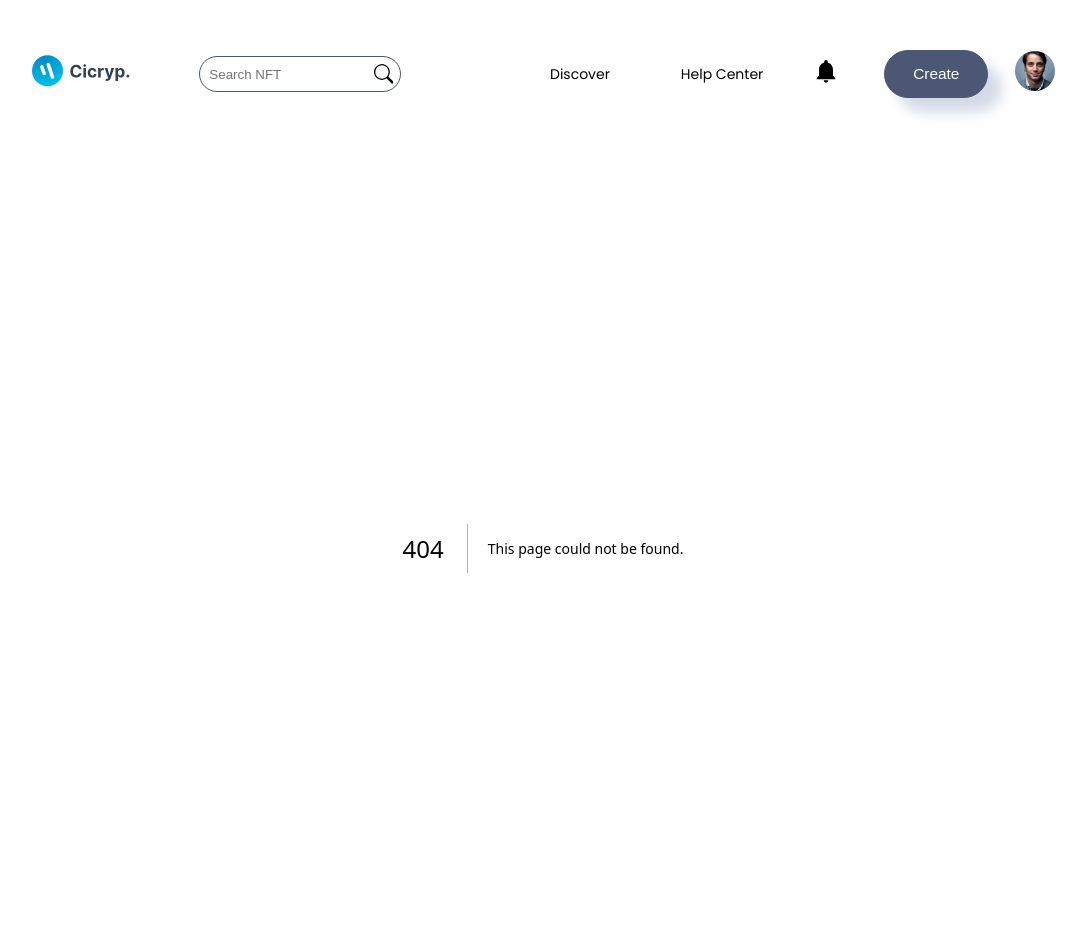
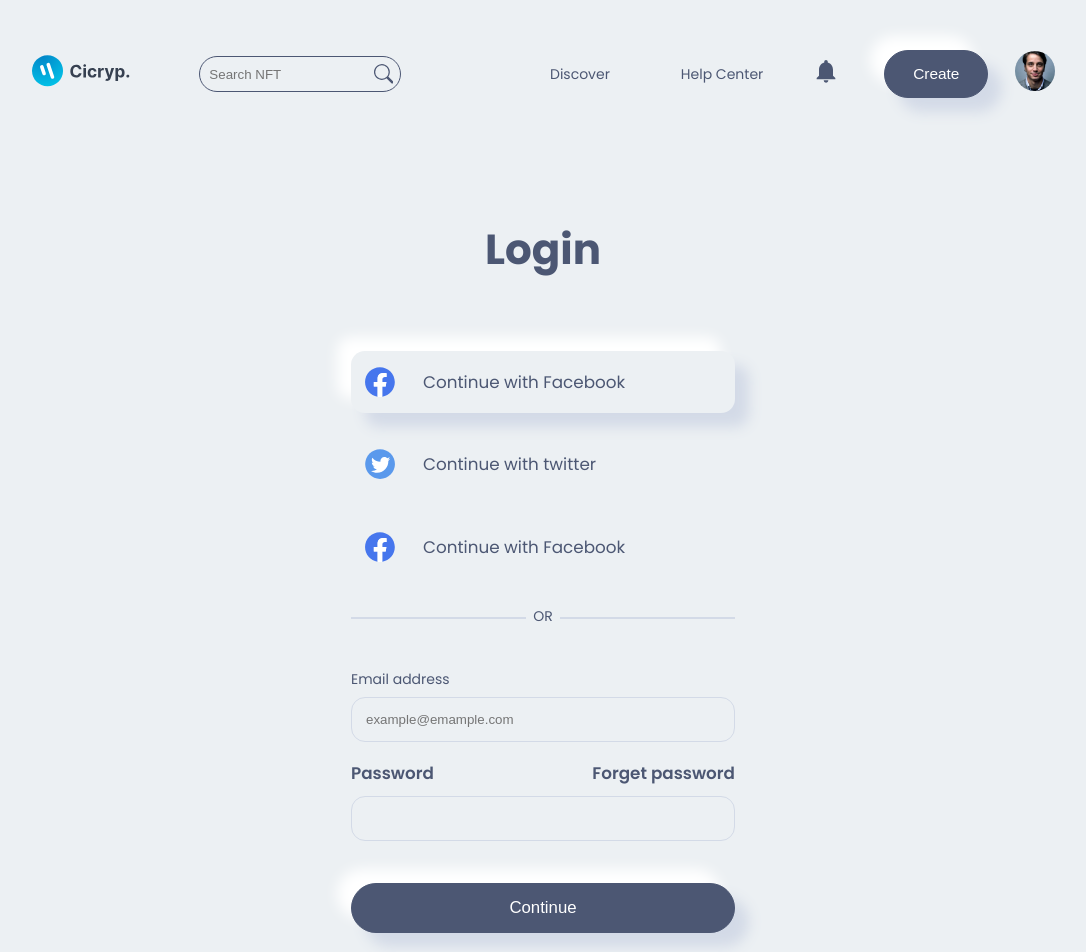
Before and after one commit to Chintanvck/nft-marketplace, a Next.js app: page /login in a window 1280 px wide. Before the commit this address had no page. Shown: the top 952 px of the page, without its empty margins (97-1183 px from the left). Built offline with nearby package versions, Linux system fonts and the light colour scheme.

Commit message:
27. Login and signup page structure + CSS ✅

```diff
--- a/src/component/NavBar/HelpCenter/HelpCenter.jsx
+++ b/src/component/NavBar/HelpCenter/HelpCenter.jsx
@@ -16,11 +16,11 @@
     },
     {
       name: "Sign Up",
-      link: "sign-up",
+      link: "signUp",
     },
     {
-      name: "Sign In",
-      link: "sign-in",
+      name: "Log In",
+      link: "login",
     },
     {
       name: "Subscription",
--- /dev/null
+++ b/src/loginAndSignUp/loginAndSignUp.jsx
@@ -0,0 +1,81 @@
+import React from 'react'
+import Style from "./loginAndSignUp.module.css"
+
+import { useState } from 'react'
+import Image from 'next/image'
+import images from "../img"
+import { Button } from '@/component/componentsindex'
+
+const loginAndSignUp = () => {
+
+    const [activeBtn, setActiveBtn] = useState(1);
+
+  const socialImage = [
+    {
+      social: images.facebook,
+      name: "Continue with Facebook",
+    },
+    {
+      social: images.twitter,
+      name: "Continue with twitter",
+    },
+    {
+      social: images.facebook,
+      name: "Continue with Facebook",
+    },
+  ];
+
+  return (
+    <div className={Style.user}>
+      <div className={Style.user_box}>
+        <div className={Style.user_box_social}>
+          {socialImage.map((el, i) => (
+            <div
+              key={i + 1}
+              onClick={() => setActiveBtn(i + 1)}
+              className={`${Style.user_box_social_item} ${
+                activeBtn == i + 1 ? Style.active : ""
+              }`}
+            >
+              <Image
+                src={el.social}
+                alt={el.name}
+                width={30}
+                height={30}
+                className={Style.user_box_social_item_img}
+              />
+              <p>
+                <span>{el.name}</span>
+              </p>
+            </div>
+          ))}
+        </div>
+        <p className={Style.user_box_or}>OR</p>
+
+        <div className={Style.user_box_input}>
+          <div className={Style.user_box_input_box}>
+            <label htmlFor="email">Email address</label>
+            <input type="email" placeholder="example@emample.com" />
+          </div>
+
+          <div className={Style.user_box_input_box}>
+            <label
+              htmlFor="password"
+              className={Style.user_box_input_box_label}
+            >
+              <p>Password</p>
+              <p>
+                <a href="#">Forget password</a>
+              </p>
+            </label>
+            <input type="password" />
+          </div>
+        </div>
+
+        <Button btnName="Continue" classStyle={Style.button} />
+      </div>
+    </div>
+  )
+}
+
+export default loginAndSignUp
--- /dev/null
+++ b/src/loginAndSignUp/loginAndSignUp.module.css
@@ -0,0 +1,85 @@
+.user_box_social_item{
+    display: flex;
+    align-items: center;
+    gap: 2rem;
+    margin-top: 1.5rem;
+    border: 2px solid var(--shadow-dar-color);
+    padding: 1rem;
+    border-radius: 1rem;
+    font-size: 1.2rem;
+    line-height: 0;
+    cursor: pointer;
+    transition: all .3s ease-in;
+}
+
+.active{
+    box-shadow: var(--box-shadow);
+}
+
+.user_box_social_item:hover{
+    box-shadow: var(--box-shadow);
+}
+
+.user_box_or{
+    text-align: center;
+    margin-top: 2rem;
+    position: relative;
+}
+.user_box_or::before{
+    content: "";
+    width: 45%;
+    border: 1px solid var(--shadow-dark-color);
+    left: 0;
+    top: .8rem;
+    position: absolute;
+}
+.user_box_or::after{
+    content: "";
+    width: 45%;
+    border: 1px solid var(--shadow-dark-color);
+    right: 0;
+    top: .8rem;
+    position: absolute;
+}
+
+.user_box_input{
+    margin-top: 3rem;
+}
+
+.user_box_input_box{
+    display: grid;
+    align-items: center;
+    margin-top: 1rem;
+}
+
+.user_box_input_box_label{
+    font-size: 1.2rem;
+    font-weight: 600;
+    display: flex;
+    justify-content: space-between;
+    line-height: 0;
+}
+
+.user_box_input_box input{
+    padding: 1rem;
+    border-radius: 1rem;
+    margin-top: .5rem;
+    outline: 0;
+border: 1px solid var(--shadow-dark-color);
+    background-color: transparent;
+}
+
+
+.button{
+    width: 100%;
+    margin-top: 3rem;
+    display: flex;
+    justify-content: center;
+    font-size: 1.2rem;
+}
+
+@media screen and (max-width: 35em) {
+    .user_box_social_item{
+        font-size: 1rem;
+    }
+}
--- /dev/null
+++ b/src/pages/login.js
@@ -0,0 +1,19 @@
+import React from 'react'
+import Style from "../style/login.module.css"
+import LoginAndSignUp from '@/loginAndSignUp/loginAndSignUp'
+
+const login = () => {
+  return (
+    <div className={Style.login}>
+      <div className={Style.login_box}>
+        <h1>Login</h1>
+        <LoginAndSignUp/>
+        <p className={Style.login_box_para}>
+          New user? <a href="#">Create an account</a>
+        </p>
+      </div>
+    </div>
+  )
+}
+
+export default login
--- /dev/null
+++ b/src/style/login.module.css
@@ -0,0 +1,34 @@
+.login{
+    width: 100%;
+    margin-block: 5rem;
+}
+
+.login_box{
+    width: 30%;
+    margin: 0 auto;
+}
+
+.login_box h1{
+    text-align: center;
+    font-size: 3rem;
+    margin-bottom: 5rem;
+}
+
+.login_box_para{
+    text-align: center;
+    line-height: 0;
+    margin-top: 3rem;
+    font-weight: 700;
+}
+
+.login_box_para a{
+    font-weight: 500;
+    margin-left: 1rem;
+}
+
+
+@media screen and (max-width: 35em) {
+    .login_box{
+        width: 90%;
+    }
+}
```
Also changed, not shown: src/pages/signUp.js (added, +19 -0 lines), src/style/signUp.module.css (added).
